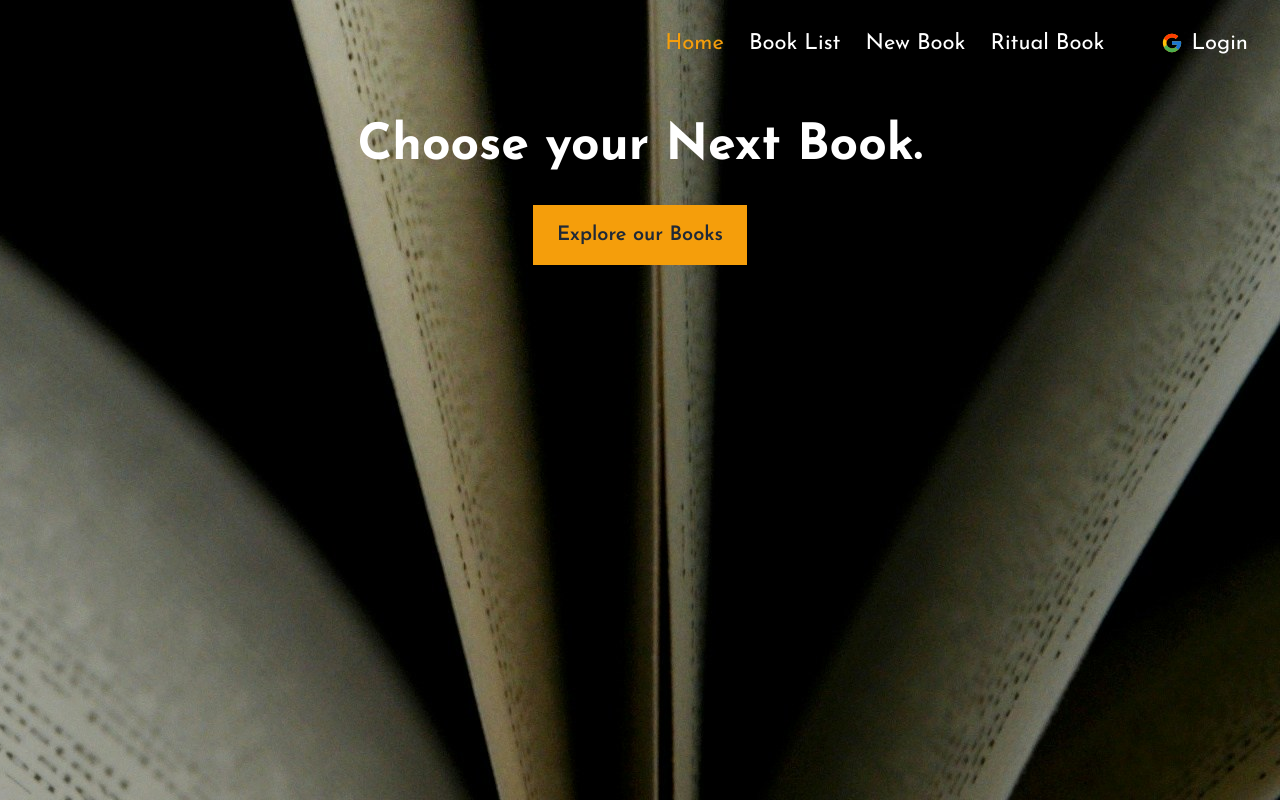
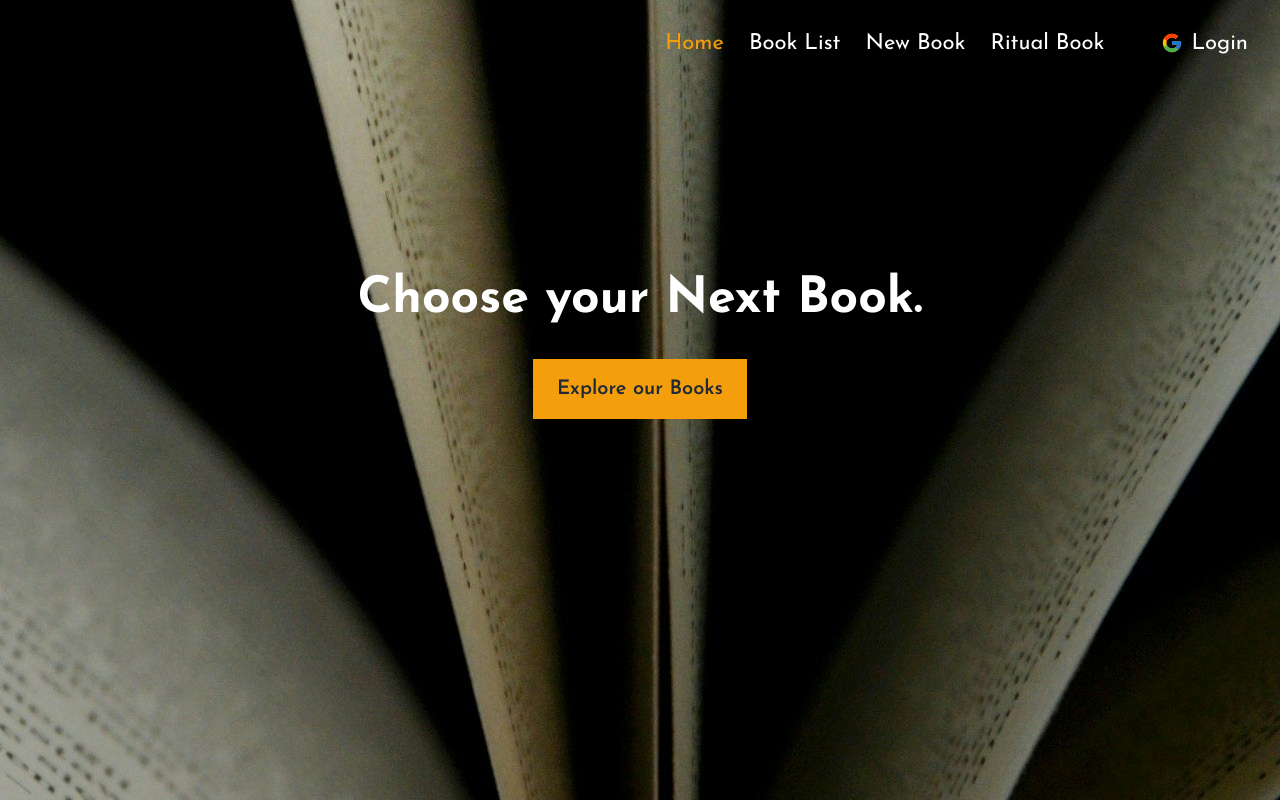
Before and after one commit to JasmineTracko/RTBooks, a Next.js app: page / in a window 1280 px wide. Built offline with nearby package versions, Linux system fonts and the light colour scheme; no server answers.

Commit message:
margin on home page text

```diff
--- a/src/app/home.scss
+++ b/src/app/home.scss
@@ -2,7 +2,7 @@
   position: relative;
   z-index: 10;
   text-align: center;
-
+  margin-top: 12%;
   display: flex;
   flex-direction: column;
   justify-content: center;
@@ -14,6 +14,6 @@
   }
 }
 
-.image-fit{
+.image-fit {
   object-fit: none;
 }
```
